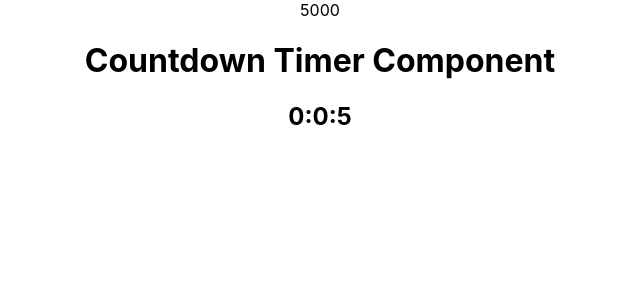
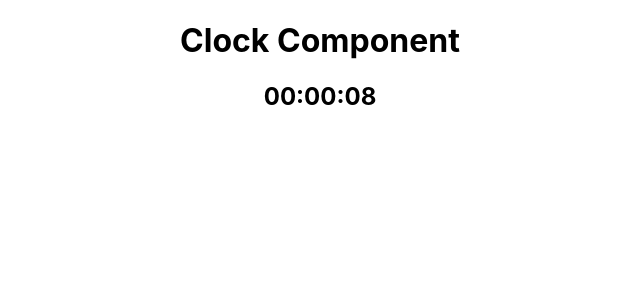
Before and after one commit to SofPan/lovely-earthquake, a React (Create React App) app in the folder client/: page / in a window 1280 px wide. Shown: the top 300 px of the page, without its empty margins (320-960 px from the left). Built offline with nearby package versions, Linux system fonts and the light colour scheme.

Commit message:
add logic to prepend 0 when time attribute is less than 10

```diff
--- a/client/src/components/Timer/Countdown.jsx
+++ b/client/src/components/Timer/Clock.jsx
@@ -1,6 +1,6 @@
 import { useEffect, useState } from "react";
 
-const Countdown = props => {
+const Clock = props => {
   const [hours, setHours] = useState(0);
   const [minutes, setMinutes] = useState(0);
   const [seconds, setSeconds] = useState(0);
@@ -10,18 +10,29 @@ const Countdown = props => {
     setMinutes(Math.floor((milliseconds / 1000 / 60) % 60));
     setSeconds(Math.floor((milliseconds / 1000) % 60));
   }
+
   useEffect(() => {
     getTimeRemaining(props.time);
   }, [props.time]);
 
   return(
     <div>
-      <h1>Countdown Timer Component</h1>
+      <h1>Clock Component</h1>
       <h2>
-        {hours}:{minutes}:{seconds}
+        <span id="hours">
+          {hours < 10 ? "0" + hours : hours}
+        </span>
+        :
+        <span id="minutes">
+        {minutes < 10 ? "0" + minutes : minutes}
+        </span>
+        :
+        <span id="seconds">
+        {seconds < 10 ? "0" + seconds : seconds}
+        </span>
       </h2>
     </div>
   )
 }
 
-export default Countdown;
+export default Clock;
--- a/client/src/components/Timer/Timer.jsx
+++ b/client/src/components/Timer/Timer.jsx
@@ -1,9 +1,9 @@
 import { useEffect, useState } from "react";
 
-import Countdown from './Countdown';
+import Clock from './Clock';
 
 const Timer = () => {
-  const [time, setTime] = useState(10000);
+  const [time, setTime] = useState(15000);
 
   useEffect(() => {
     if (time > 0){
@@ -16,8 +16,7 @@ const Timer = () => {
 
   return(
     <div>
-      {time}
-      <Countdown time={time}/>
+      <Clock time={time}/>
     </div>
   )
 }
```
Also changed, not shown: 1 other file (tests, documents, lock files or other folders).
